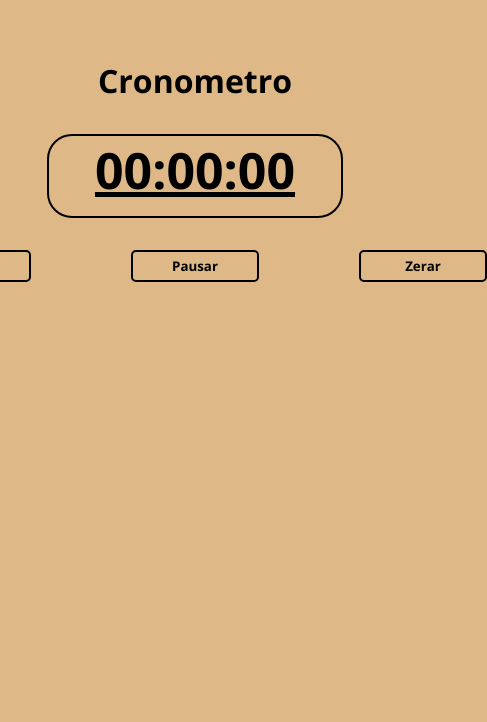
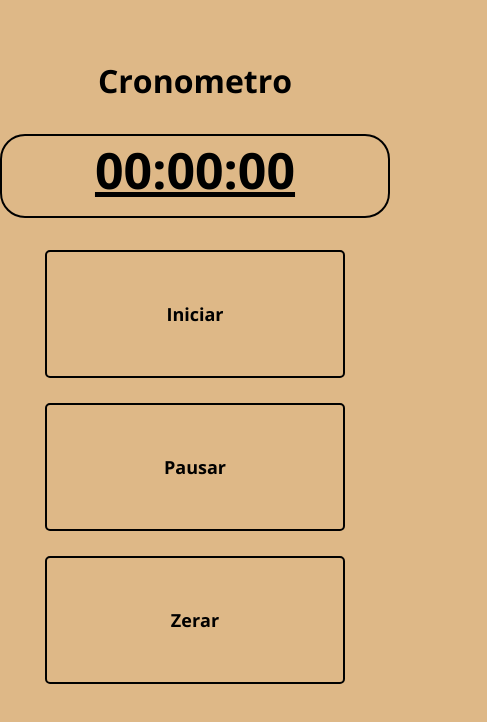
Before and after one commit to RebelAstronomer/Cronometro, a plain HTML site: page index.html in a window 390 px wide. Shown: the whole page, 487 px wide, since content can reach past the window. Drawn offline with nearby package versions, Linux system fonts and the light colour scheme.

Commit message:
Aplicando media query ao site
- Responsividade para celulares

```diff
--- a/style.css
+++ b/style.css
@@ -188,5 +188,30 @@ input[type='button']:active {
 /* FIM DA MAIN DOS BOTÕES*/
 /* FIM DO CONTAINER */
 
-
-/*#87ADDE*/
+/*MEDIA QUERY*/
+/*MEDIA QUERY PARA CELULARES*/
+@media screen and (max-width: 760px) {
+    .container {
+        /*ALINHAMENTO*/
+        display: flex;
+        flex-direction: column;
+        align-content: center;
+    }
+    .cronometro {
+        /*TAMANHO*/
+        width: 99%;
+    }
+    .main-btn-box {
+        /*ALINHAMENTO*/
+        display: flex;
+        justify-content: center;
+        flex-wrap: wrap;
+        gap: 25px;
+    }
+    input[type='button'] {
+        /*TAMANHO*/
+        width: 300px;
+        height: 128px;
+        font-size: large;
+    }
+}
```
